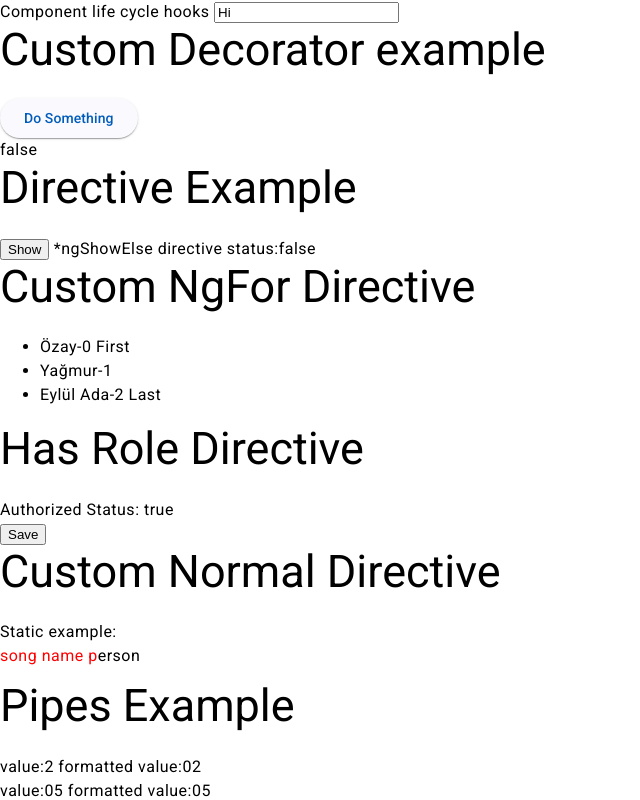
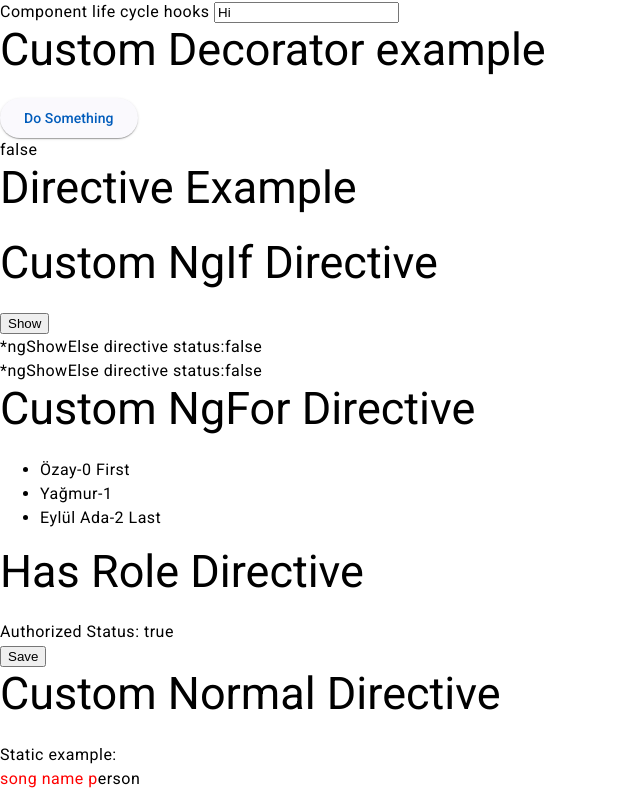
Before and after one commit to ozaytunctan/angular-course, an Angular app: page / in a window 1280 px wide. Shown: the top 800 px of the page, without its empty margins (0-640 px from the left). Built offline with nearby package versions, Linux system fonts and the light colour scheme.

Commit message:
component life cycle hooks

```diff
--- a/src/app/components/directive-example/directive-example.component.html
+++ b/src/app/components/directive-example/directive-example.component.html
@@ -1,7 +1,17 @@
 <div class="directive-components">
+  <div>
+    <h2>Custom NgIf Directive</h2>
     <button (click)="onToggleVisible()">{{isShow ? 'Hide' : 'Show'}}</button>
+    <br>
+    <!-- Step1-->
+    <ng-template [ngShow]="isShow"
+                 [ngShowElse]="elseTemplate"
+                 [ngShowThen]="thenTemplate">
+    </ng-template>
 
-  <div *ngShow="isShow; then thenTemplate;else elseTemplate" ></div>
+    <br>
+    <!-- Step2 -->
+    <div *ngShow="isShow; then thenTemplate;else elseTemplate"></div>
     <ng-template #thenTemplate>
       *ngShowThen directive status:{{isShow}}
     </ng-template>
@@ -9,7 +19,6 @@
       *ngShowElse directive status:{{isShow}}
     </ng-template>
   </div>
-
 
   <h2>Custom NgFor Directive</h2>
   <div>
@@ -57,3 +66,6 @@
     <!--      ></p>-->
 
   </div>
+
+
+</div>
```
Lines whose indentation alone changed are shown as unchanged.
